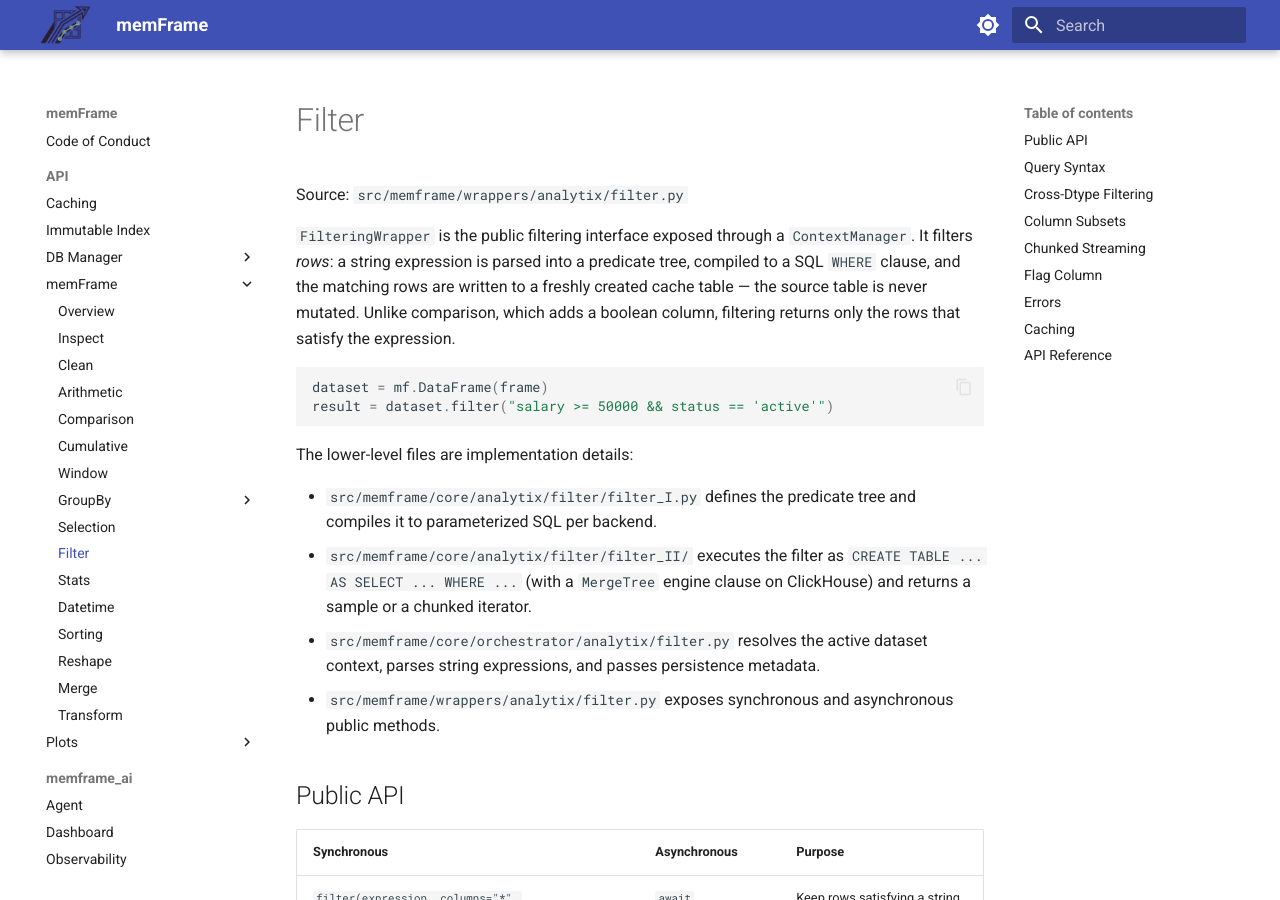
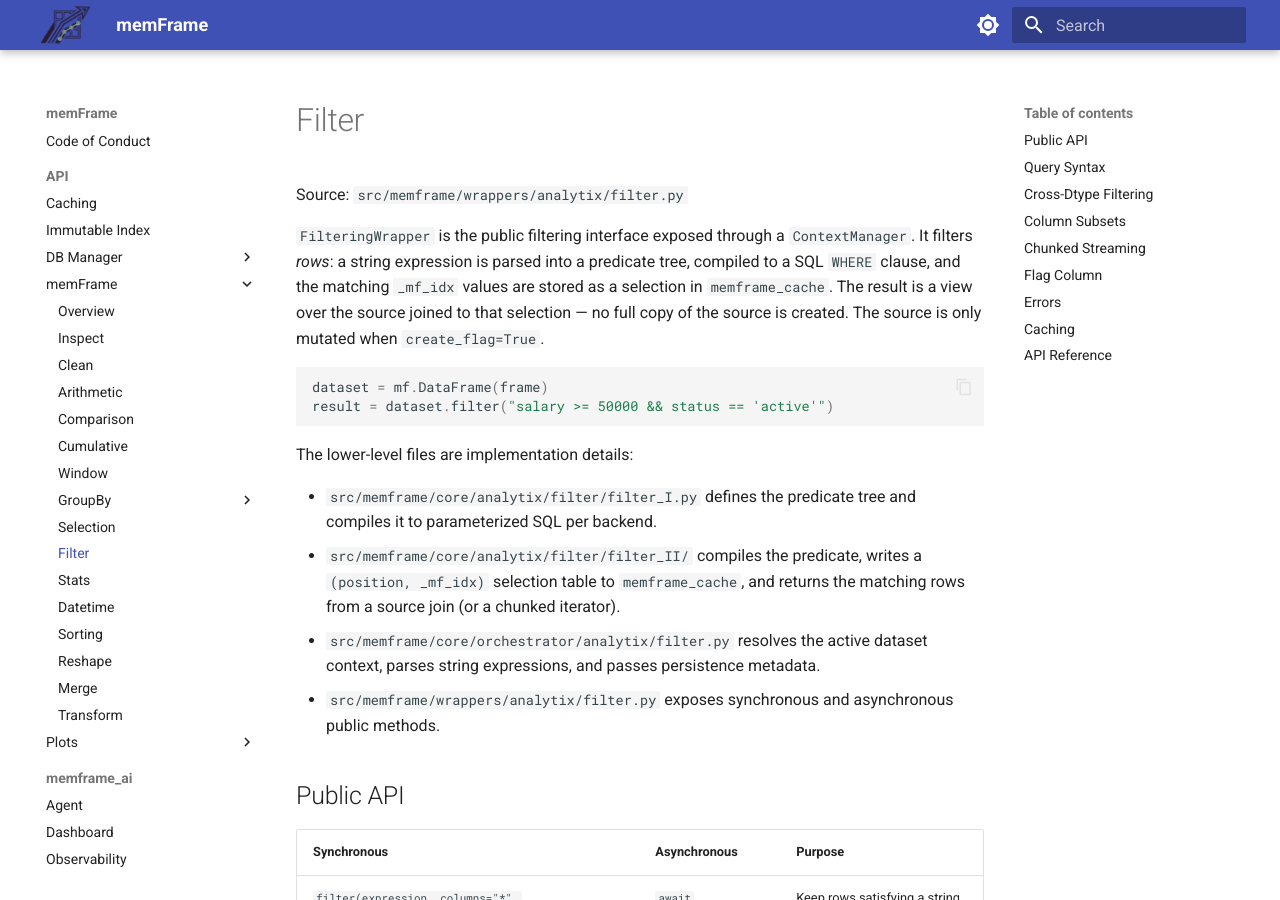
Before and after one commit to Debojit95/memFrame, an MkDocs documentation site: the page built from docs/api/filter.md, in a window 1280 px wide and 900 px high. Built offline with MkDocs 1.6.1 and Material for MkDocs 9.7.7, drawn with Linux system fonts in a browser that asks for light colours; some of the changed text lies outside the part shown.

Commit message:
[docs] document filter selection caching
Explain that filtering stores only (position, _mf_idx) in
memframe_cache, replays via a source join, and treats create_flag as a
source mutation included in the cached result.

````diff
--- a/docs/api/filter.md
+++ b/docs/api/filter.md
@@ -4,10 +4,10 @@ Source: `src/memframe/wrappers/analytix/filter.py`
 
 `FilteringWrapper` is the public filtering interface exposed through a
 `ContextManager`. It filters *rows*: a string expression is parsed into a
-predicate tree, compiled to a SQL `WHERE` clause, and the matching rows are
-written to a freshly created cache table — the source table is never
-mutated. Unlike comparison, which adds a boolean column, filtering returns
-only the rows that satisfy the expression.
+predicate tree, compiled to a SQL `WHERE` clause, and the matching
+`_mf_idx` values are stored as a selection in `memframe_cache`. The result is
+a view over the source joined to that selection — no full copy of the source
+is created. The source is only mutated when `create_flag=True`.
 
 ```python
 dataset = mf.DataFrame(frame)
@@ -18,9 +18,9 @@ The lower-level files are implementation details:
 
 - `src/memframe/core/analytix/filter/filter_I.py` defines the predicate tree
   and compiles it to parameterized SQL per backend.
-- `src/memframe/core/analytix/filter/filter_II/` executes the filter as
-  `CREATE TABLE ... AS SELECT ... WHERE ...` (with a `MergeTree` engine clause
-  on ClickHouse) and returns a sample or a chunked iterator.
+- `src/memframe/core/analytix/filter/filter_II/` compiles the predicate,
+  writes a `(position, _mf_idx)` selection table to `memframe_cache`, and
+  returns the matching rows from a source join (or a chunked iterator).
 - `src/memframe/core/orchestrator/analytix/filter.py` resolves the active dataset
   context, parses string expressions, and passes persistence metadata.
 - `src/memframe/wrappers/analytix/filter.py` exposes synchronous and asynchronous
@@ -93,9 +93,9 @@ async for chunk in response["iterator"]:
     process(chunk)
 ```
 
-The iterator reads the cache table lazily, so streaming requires
-`deep_cache=True` on the `MemFrame` — in default signature-only mode the table
-is dropped when the call returns and the first pull fails.
+The iterator reads the selection table lazily, so streaming requires
+`deep_cache=True` on the `MemFrame` — in default signature-only mode the
+selection is dropped when the call returns and the first pull fails.
 
 ## Flag Column
 
@@ -137,8 +137,24 @@ Rules:
 
 `filter` applies `@record_call`, so calls are recorded in the cache
 registry like every other orchestrated operation. With `deep_cache=True` the
-result table persists and repeat calls replay it; otherwise the call is
-signature-logged only.
+result is a source **ref**:
+
+```text
+cache_kind  = 'ref'
+ref_schema  = 'memframe_upload'
+ref_table   = '<data_id>__base'
+order_schema= 'memframe_cache'
+order_table = '<data_id>__base__op_<n>'
+order_kind  = 'filter'
+```
+
+The order table contains only `position` and `_mf_idx`; replay joins the
+source against it and orders by `position`. No filtered copy is stored.
+`create_flag=True` adds the flag column name to `generated_cols`, marks the
+entry as mutating, and bumps the cache epoch so older entries are invalidated.
+
+With `deep_cache=False` the selection table is dropped after the result is
+materialized (streaming iterators require `deep_cache=True`).
 
 ## API Reference
 
````
Also changed, not shown: docs/api/caching.md (+13 -0 lines).
